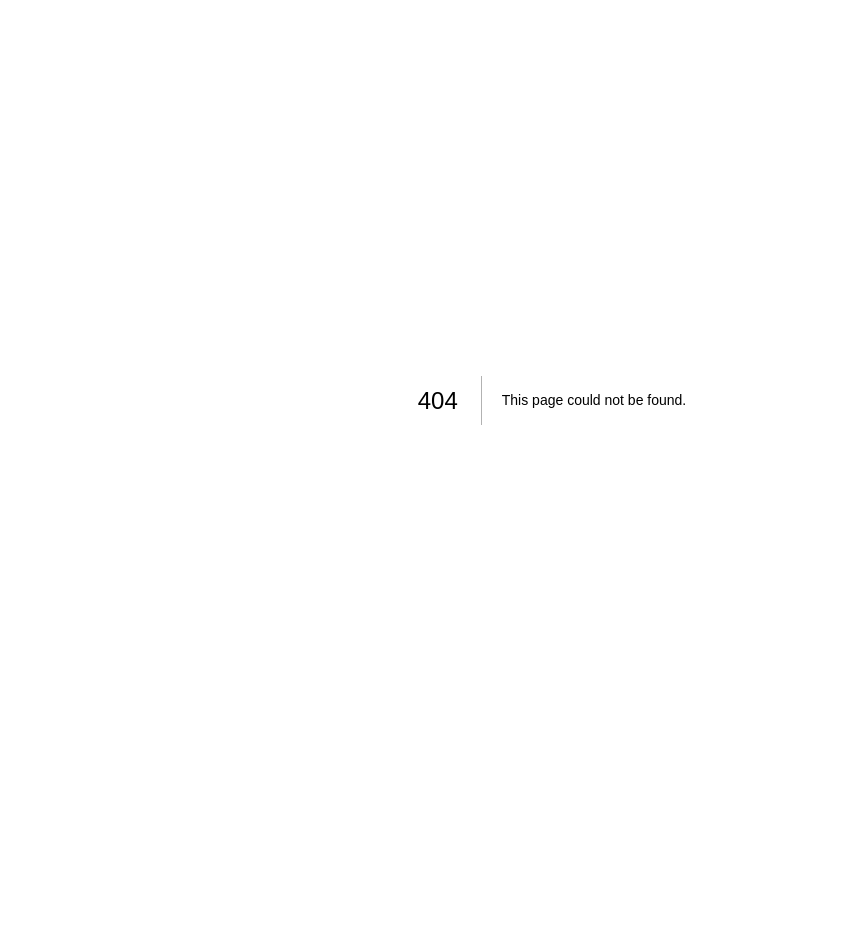
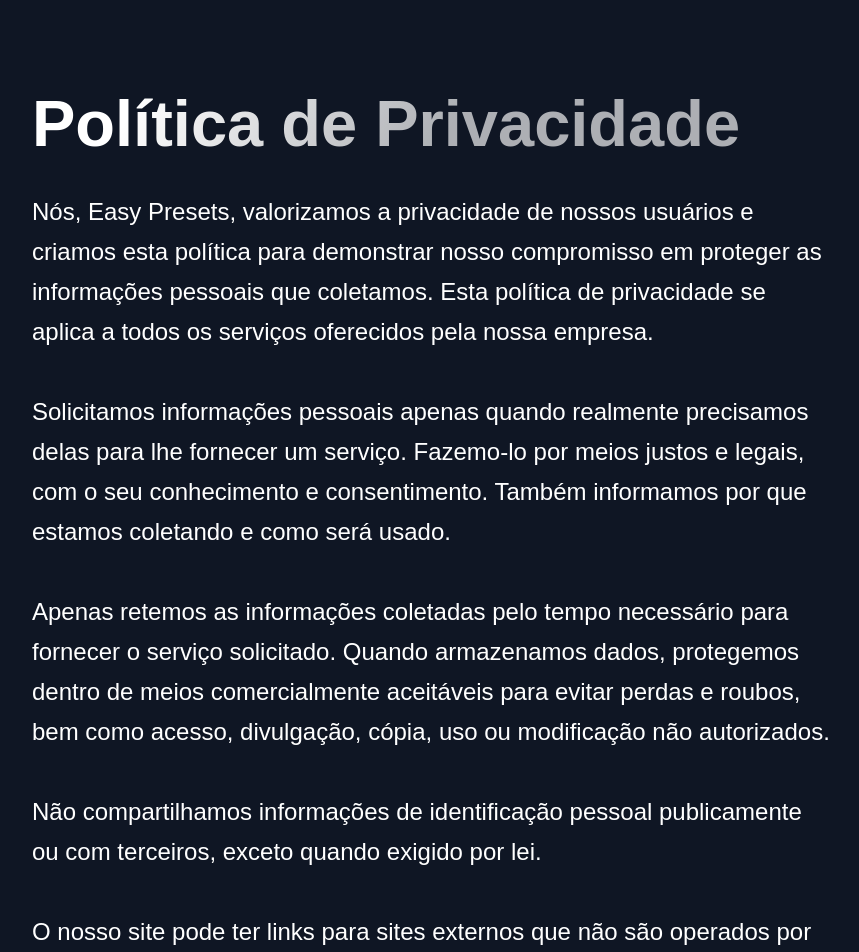
Before and after one commit to BrunoKrugel/EasyPresets, a Next.js app: page /policy in a window 1280 px wide. Before the commit this address had no page. Shown: the top 952 px of the page, without its empty margins (88-947 px from the left). Before the commit the page ends 800 px from the top, so only its background shows below. Built offline with nearby package versions, Linux system fonts and the light colour scheme.

Commit message:
Add policy and information

```diff
--- a/src/components/Footer/Footer.js
+++ b/src/components/Footer/Footer.js
@@ -1,4 +1,5 @@
 import React from 'react';
+import { Link } from '../../styles/GlobalComponents';
 import { CompanyContainer, FooterWrapper, Slogan, SocialIconsContainer } from './FooterStyles';
 
 const Footer = () => {
@@ -6,6 +7,7 @@
     <FooterWrapper>
       <SocialIconsContainer>
         <CompanyContainer>
+          <Slogan>© 2021 <Link href="/policy">  Easy Presets.</Link>Todos os direitos reservados.</Slogan>
           <Slogan>Este site não faz parte da plataforma ou da empresa Facebook. Além disso, esse site não é endossado pelo Facebook em qualquer aspecto.</Slogan>
         </CompanyContainer>
       </SocialIconsContainer>
--- a/src/components/Information/Info.js
+++ b/src/components/Information/Info.js
@@ -7,18 +7,18 @@
 import { TagList } from './InfoStyles';
 const Information = () => (
   <Section id="informations">
-    <SectionDivider colorAlt />
+    <SectionDivider />
     <PresetTitle main>O que é um Preset e como ele funciona?</PresetTitle>
       <SectionText>
           São edições de fotos que podem ser aplicadas com um clique em qualquer imagem ou vídeo, seja ela de um celular, câmera ou até mesmo de um drone.
           <br/>
           <br/>
-          Com os Presets você pode editar suas fotos de forma rápida e fácil, sem precisar de conhecimentos avançados em edição de imagens.
+          Com nssos Presets você pode editar suas fotos de forma rápida e fácil, sem precisar de conhecimentos avançados em edição de imagens.
           <br/>
           <br/>
-          Para usar, basta baixar o Preset e importá-lo para o seu celular ou computador. Depois é só aplicar o Preset utilizando o Lightroom em qualquer imagem ou vídeo e pronto!
+          Para usar, basta baixar nossos Presets e importá-lo para o seu celular através do Lightroom, depois é só aplicar o Preset em qualquer imagem ou vídeo e pronto!
       </SectionText>
-      <SectionDivider />
+      <SectionDivider colorAlt />
       <PresetTitle main>Compra 100% segura</PresetTitle>
       {infos.map((data, i) => {
         return (
--- a/src/pages/index.js
+++ b/src/pages/index.js
@@ -17,10 +17,10 @@
             <Hero />
             {/* <BgAnimation /> */}
         </Section>
+        <Information/>
         <DynamicExample />
         {/* <Technologies /> */}
         {/* <Timeline /> */}
-        <Information/>
         <DynamicProjects />
         {/* <Acomplishments /> */}
         <DynamicFaq/>
--- /dev/null
+++ b/src/pages/policy.js
@@ -0,0 +1,55 @@
+import Hero from '../components/Hero/Hero';
+import { Layout } from '../layout/Layout';
+import { Section, SectionTitle, SectionText, LeftSection } from '../styles/GlobalComponents';
+import ScrollToTop from "react-scroll-to-top";
+import dynamic from 'next/dynamic';
+import Information from '../components/Information/Info';
+
+const DynamicFaq = dynamic(() => import('../components/FAQ/FAQ'))
+const DynamicProjects = dynamic(() => import('../components/Projects/Projects'))
+const DynamicExample = dynamic(() => import('../components/Examples/Example'))
+import { Analytics } from '@vercel/analytics/react';
+
+const Policy = () => {
+  return (
+    <Layout>
+        <Section row nopadding>
+            <LeftSection>
+                <SectionTitle main center>Política de Privacidade</SectionTitle>
+                <SectionText>
+                    <p>
+                    Nós, Easy Presets, valorizamos a privacidade de nossos usuários e criamos esta política para demonstrar nosso compromisso em proteger as informações pessoais que coletamos. Esta política de privacidade se aplica a todos os serviços oferecidos pela nossa empresa.
+                    </p>
+                    <br/>
+                    <p>
+                        Solicitamos informações pessoais apenas quando realmente precisamos delas para lhe fornecer um serviço. Fazemo-lo por meios justos e legais, com o seu conhecimento e consentimento. Também informamos por que estamos coletando e como será usado.
+                    </p>
+                    <br/>
+                    <p>
+                        Apenas retemos as informações coletadas pelo tempo necessário para fornecer o serviço solicitado. Quando armazenamos dados, protegemos dentro de meios comercialmente aceitáveis ​​para evitar perdas e roubos, bem como acesso, divulgação, cópia, uso ou modificação não autorizados.
+                    </p>
+                    <br/>
+                    <p>
+                        Não compartilhamos informações de identificação pessoal publicamente ou com terceiros, exceto quando exigido por lei.
+                    </p>
+                    <br/>
+                    <p>
+                        O nosso site pode ter links para sites externos que não são operados por nós. Esteja ciente de que não temos controle sobre o conteúdo e práticas desses sites e não podemos aceitar responsabilidade por suas respectivas políticas de privacidade.
+                    </p>
+                    <br/>
+                    <p>
+                        Você é livre para recusar a nossa solicitação de informações pessoais, entendendo que talvez não possamos fornecer alguns dos serviços desejados.
+                    </p>
+                    <br/>
+                    <p>
+                        O uso continuado de nosso site será considerado como aceitação de nossas práticas em torno de privacidade e informações pessoais. Se você tiver alguma dúvida sobre como lidamos com dados do usuário e informações pessoais, entre em contato conosco.
+                    </p>
+                </SectionText>
+            </LeftSection>
+        </Section>
+        <ScrollToTop smooth />
+    </Layout>
+  );
+};
+
+export default Policy;
--- a/src/styles/GlobalComponents/index.js
+++ b/src/styles/GlobalComponents/index.js
@@ -75,6 +75,25 @@
     padding-bottom: 16px;
   }
 `
+
+export const LeftSection = styled.div`
+  width: 100%;
+  @media ${(props) => props.theme.breakpoints.sm} {
+    width: 80%;
+    display: flex;
+    flex-direction: column;
+    align-items: center;
+    margin: 0 auto;
+  }
+  @media ${(props) => props.theme.breakpoints.md} {
+    width: 100%;
+    display: flex;
+    flex-direction: column;
+    align-items: center;
+    margin: 0 auto;
+  }
+`;
+
 export const PresetTitle = styled.h2`
   font-weight: 800;
   font-size: ${(props) => props.main ? '55px' : '46px'};
```
Also changed, not shown: src/components/FAQ/FAQ.js (line endings or trailing spaces).
